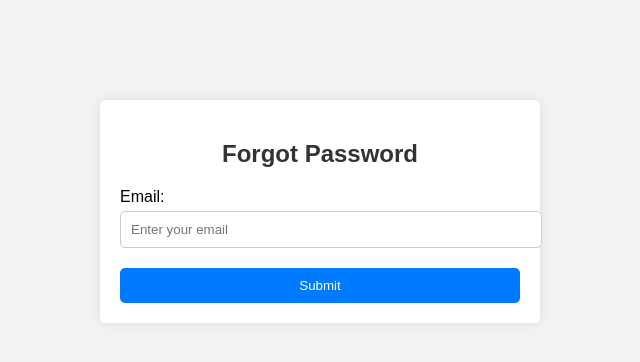
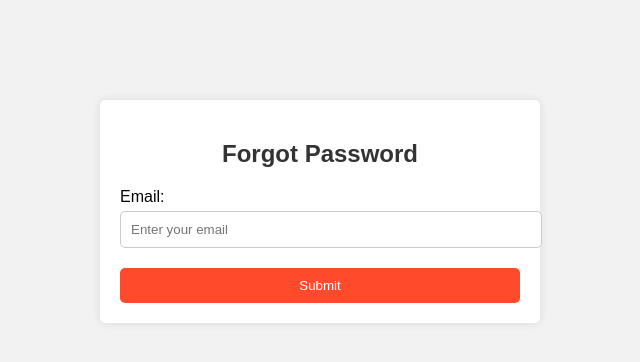
Before and after one commit to ad-abir/SmartCard-v2, a PHP site: page /forgot_pass.php in a window 1280 px wide. Shown: the top 362 px of the page, without its empty margins (320-960 px from the left). Run offline with PHP 8.4, Linux system fonts and the light colour scheme.

Commit message:
small change

```diff
--- a/forgot_pass.css
+++ b/forgot_pass.css
@@ -38,7 +38,7 @@ input[type="email"] {
 button {
     width: 100%;
     padding: 10px;
-    background-color: #007bff;
+    background-color: #ff4b2b;
     color: #fff;
     border: none;
     border-radius: 5px;
@@ -47,7 +47,8 @@ button {
 }
 
 button:hover {
-    background-color: #0056b3;
+    background: linear-gradient(to right, #ff4b28, #ff228c);
+    transition: 0.5s ease;
 }
 
 @media screen and (max-width: 480px) {
```
